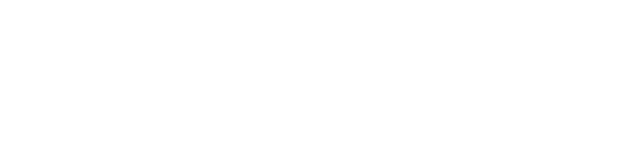
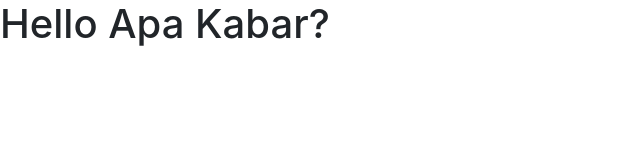
Before and after one commit to silfiameiw/silfiameiw.github.io, a plain HTML site: page index.html in a window 1280 px wide. Shown: the whole page, without its empty margins (0-640 px from the left). Drawn offline with nearby package versions, Linux system fonts and the light colour scheme.

Commit message:
ujicoba.1

```diff
--- a/index.html
+++ b/index.html
@@ -16,5 +16,6 @@
 </head>
 
 <body>
+    <h1>Hello Apa Kabar?</h1>
 </body>
 </html>
```
